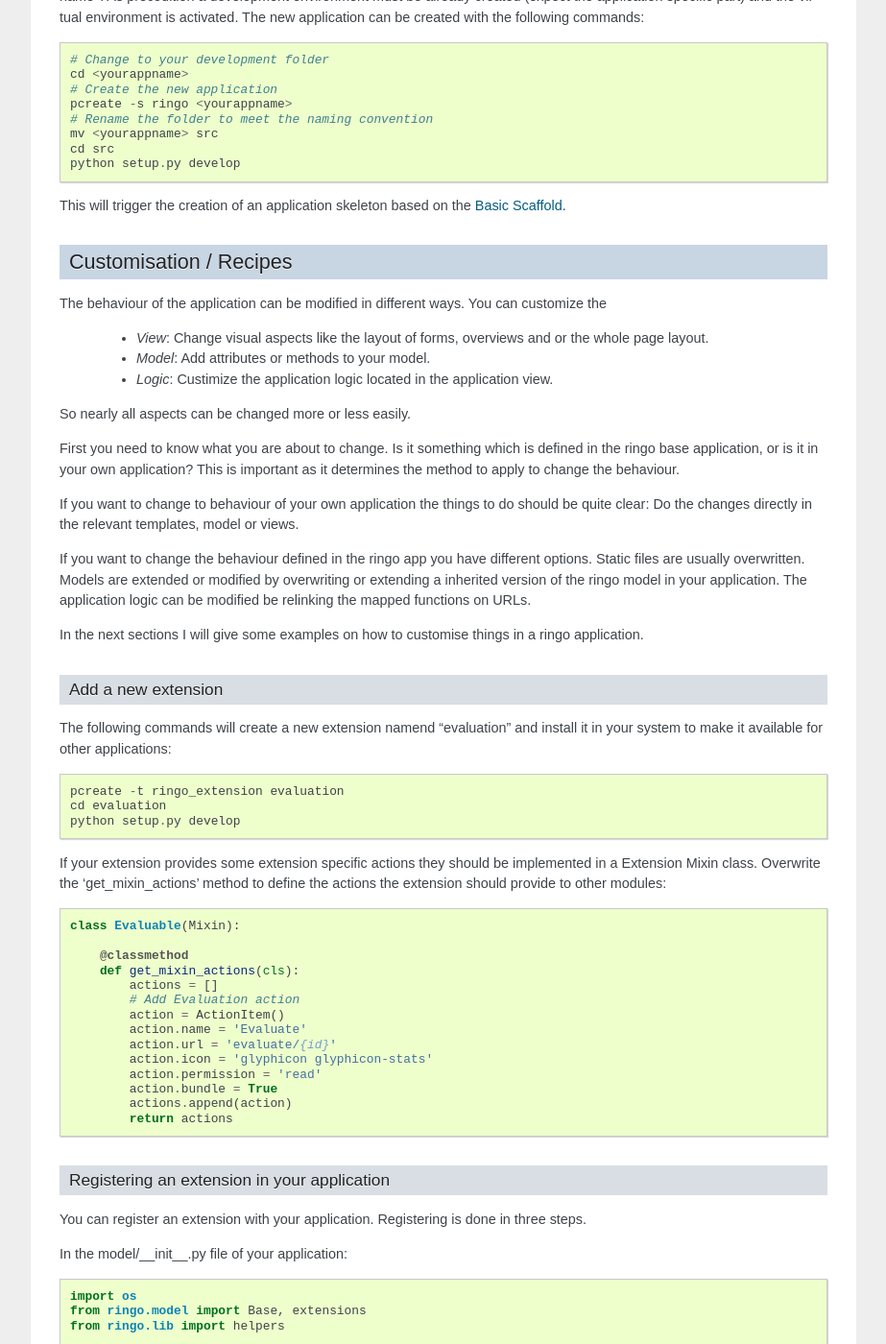
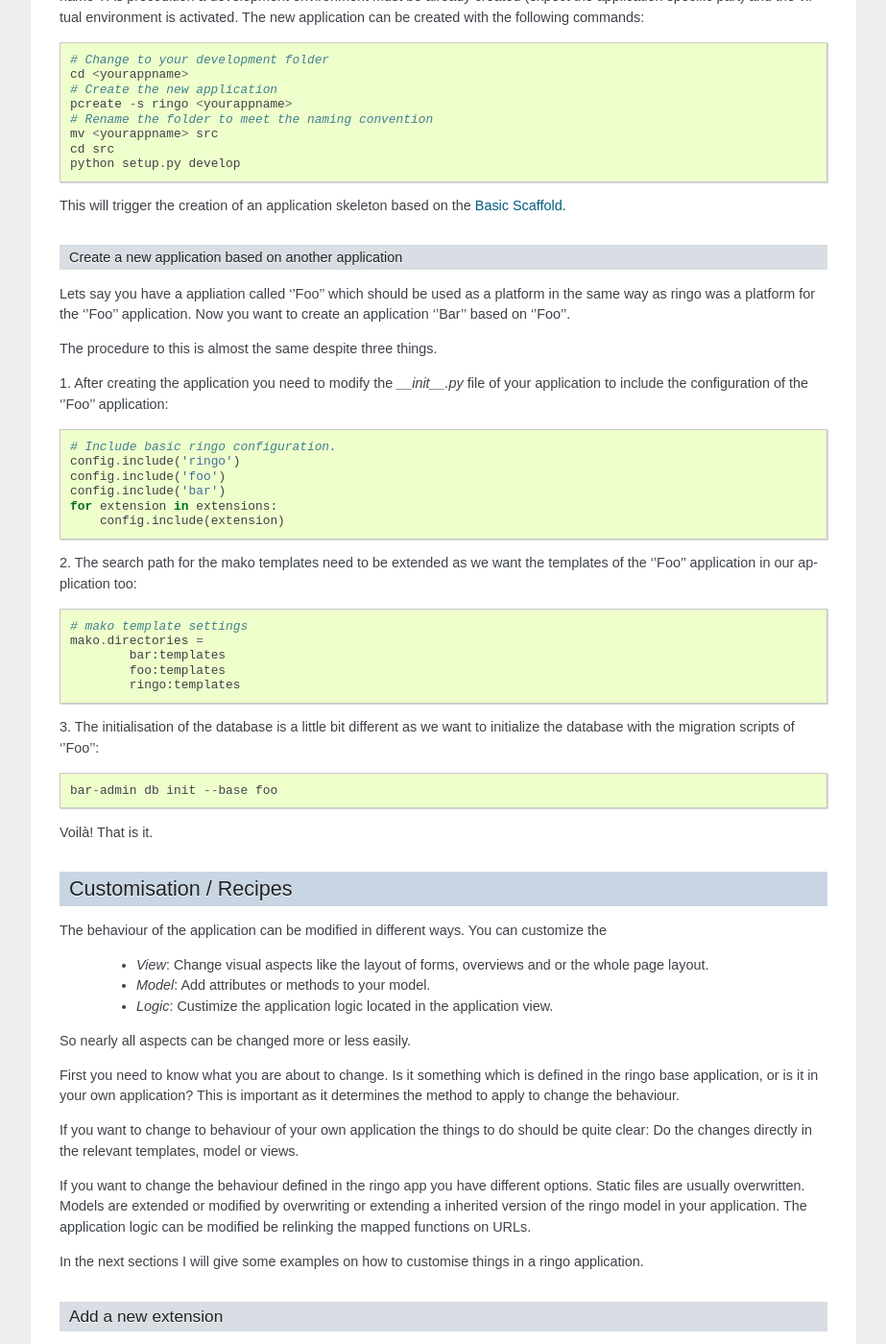
Before and after one commit to ringo-framework/ringo, a Sphinx documentation site: the page built from docs/source/development.rst, in a window 1280 px wide and 1400 px high, scrolled down 1943 px. Shown: the whole window at 96% size, without its empty margins (198-1121 px from the left). Built offline with Sphinx 7.4.7, drawn with Linux system fonts in a browser that asks for light colours; formulas are drawn with MathJax 3; some of the changed text lies outside the part shown.

Commit message:
Added notes on how to create a application based on another one.

```diff
--- a/docs/source/development.rst
+++ b/docs/source/development.rst
@@ -136,6 +136,40 @@ can be created with the following commands::
 
 This will trigger the creation of an application skeleton based on the
 :ref:`scaffold_basic`.
+
+Create a new application based on another application
+^^^^^^^^^^^^^^^^^^^^^^^^^^^^^^^^^^^^^^^^^^^^^^^^^^^^^
+Lets say you have a appliation called ''Foo'' which should be used as a
+platform in the same way as ringo was a platform for the ''Foo'' application.
+Now you want to create an application ''Bar'' based on ''Foo''.
+
+The procedure to this is almost the same despite three things.
+
+1. After creating the application you need to modify the `__init__.py` file of
+your application to include the configuration of the ''Foo'' application::
+
+        # Include basic ringo configuration.
+        config.include('ringo')
+        config.include('foo')
+        config.include('bar')
+        for extension in extensions:
+            config.include(extension)
+
+2. The search path for the mako templates need to be extended as we want the
+templates of the ''Foo'' application in our application too::
+
+        # mako template settings
+        mako.directories =
+                bar:templates
+                foo:templates
+                ringo:templates
+
+3. The initialisation of the database is a little bit different as we want to
+initialize the database with the migration scripts of ''Foo''::
+
+        bar-admin db init --base foo
+
+Voilà! That is it.
 
 
 Customisation / Recipes
```
